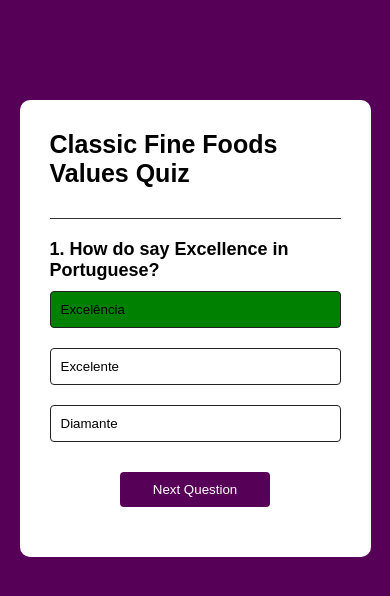
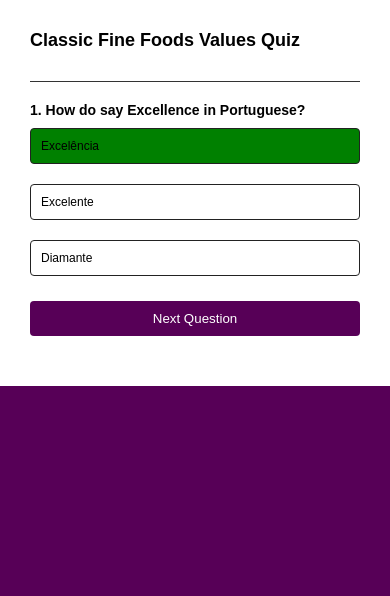
Before and after one commit to it0na72/CFF-Values-Quiz, a plain HTML site: page index.html in a window 390 px wide. Both pictures are taken after a click on the button "Excelência". Drawn offline with Linux system fonts and the light colour scheme.

Commit message:
added roadmap, started working on media queries for mobile

```diff
--- a/index.html
+++ b/index.html
@@ -2,6 +2,7 @@
 <html>
   <head>
     <title>Classic Fine Foods - Values Project</title>
+    <link rel="icon" type="images" href="logo.jpg" />
     <link rel="stylesheet" href="styles.css" />
   </head>
 
--- a/script.js
+++ b/script.js
@@ -103,7 +103,11 @@ function selectAnswer(e) {
 
 function showScore() {
   resetState();
+  questionElement.innerHTML = `You scored ${score} out of ${questions.length}! Here's your prize!`;
+  nextButton.innerHTML = "Video will display here";
+  nextButton.style.display = "block";
 }
+
 function handleNextButton() {
   currentQuestionIndex++;
   if (currentQuestionIndex < questions.length) {
--- a/styles.css
+++ b/styles.css
@@ -77,3 +77,51 @@ body {
 .incorrect {
   background: palevioletred;
 }
+
+/*Mobile Devices */
+@media only screen and (max-width: 600px) {
+  .app {
+    width: 100%;
+    height: 100%;
+    max-width: none; /* Remove max-width */
+    margin: 0; /* Remove margin */
+    border-radius: 0;
+  }
+
+  .app h1 {
+    font-size: 20px;
+  }
+
+  .quiz h2 {
+    font-size: 16px;
+  }
+
+  .btn {
+    font-size: 14px;
+  }
+
+  #next-btn {
+    width: 100%;
+    margin: 20px 0 0;
+  }
+}
+
+/* Optional: Adjust styles for smaller screens if needed */
+@media only screen and (max-width: 400px) {
+  .app h1 {
+    font-size: 18px;
+  }
+
+  .quiz h2 {
+    font-size: 14px;
+  }
+
+  .btn {
+    font-size: 12px;
+  }
+
+  #next-btn {
+    width: 100%;
+    margin: 15px 0 0;
+  }
+}
```
Also changed, not shown: 1 other file.
